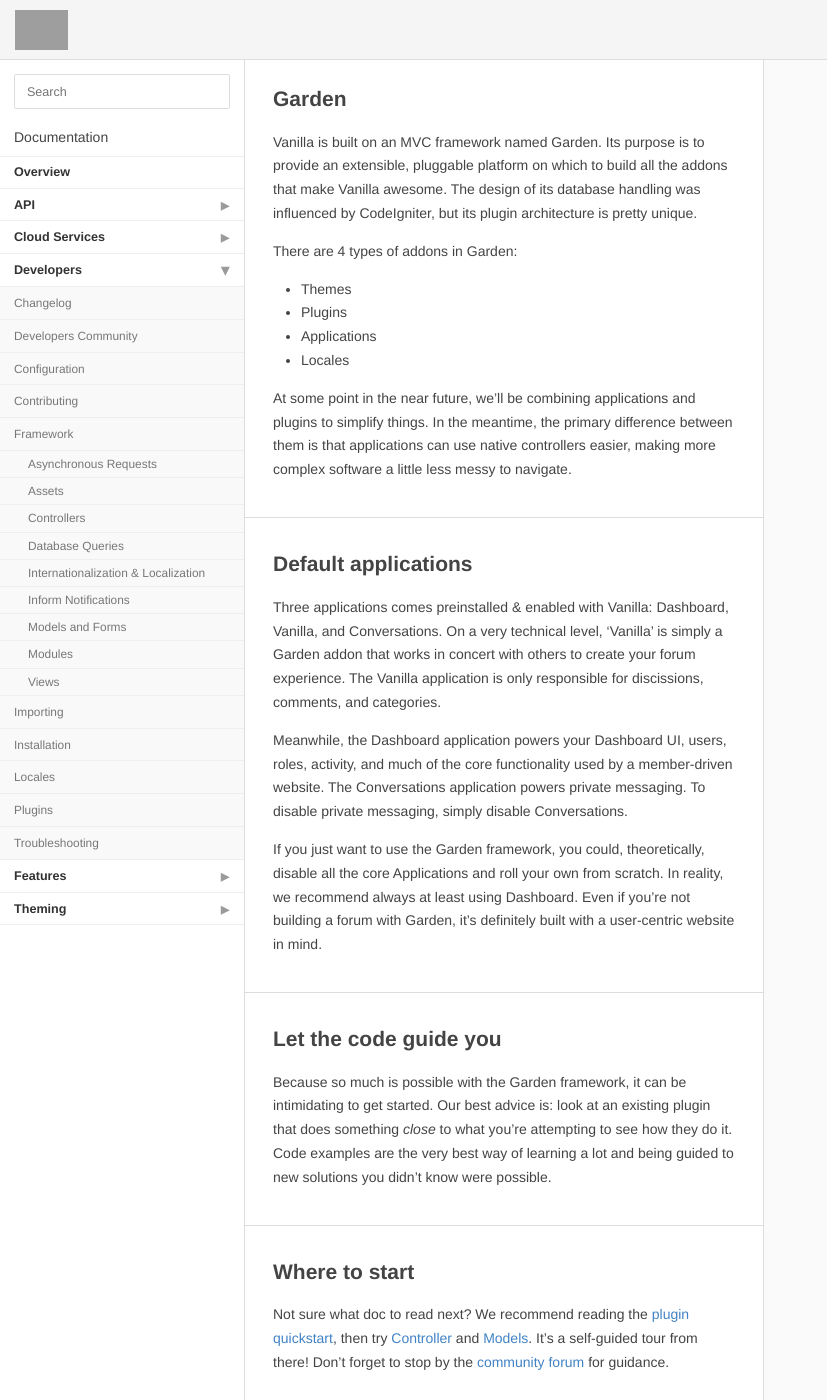
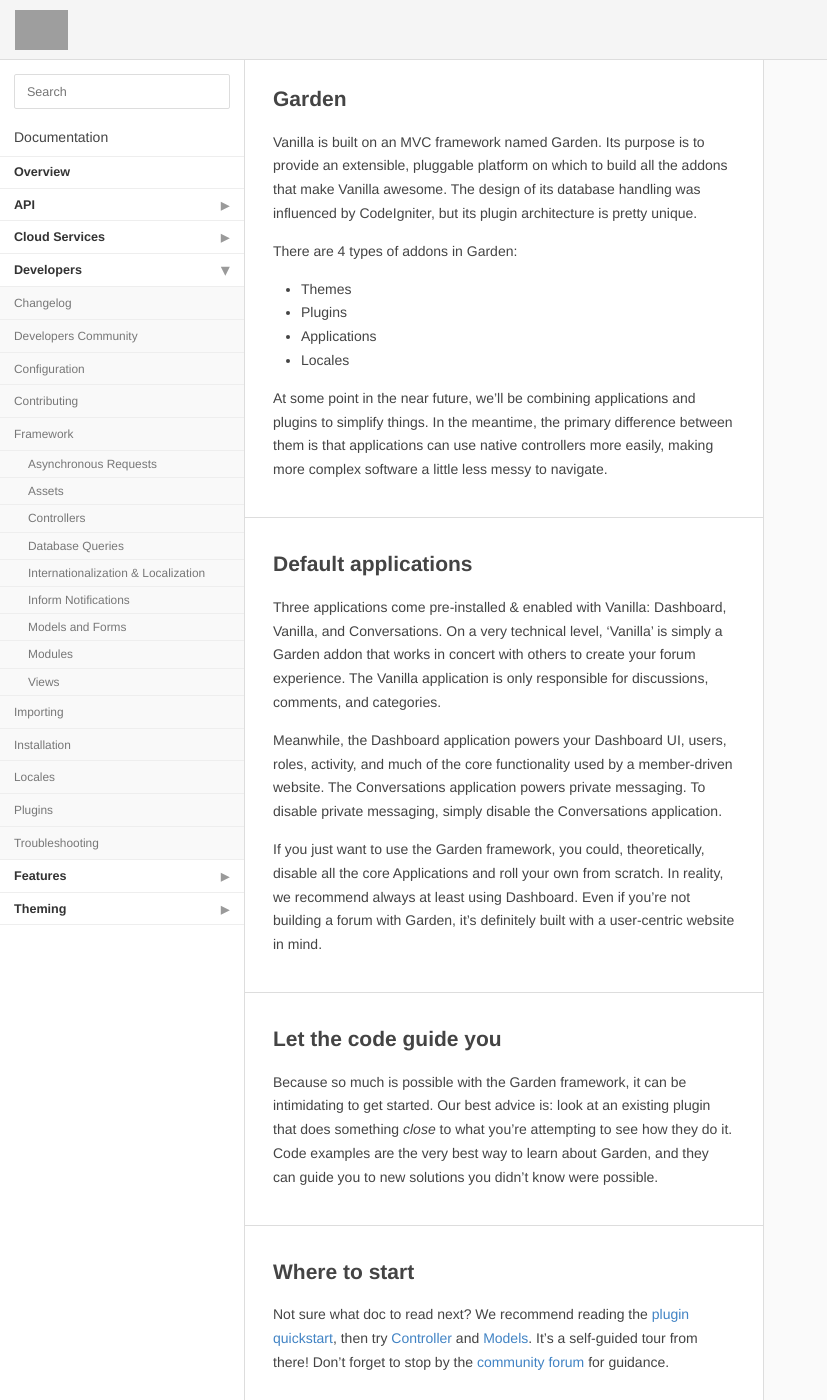
Before and after one commit to hgtonight/vanilladocs, a Jekyll site: the page built from developers/framework/index.md, in a window 1280 px wide and 1400 px high. Shown: the whole window, without its empty margins (0-827 px from the left). Built offline with Jekyll 4.4.1, drawn with Linux system fonts in a browser that asks for light colours; Markdown is read by kramdown in place of the engine named in the settings; grey boxes are pictures that could not be loaded.

Commit message:
Typos and grammar.

```diff
--- a/developers/framework/index.md
+++ b/developers/framework/index.md
@@ -15,19 +15,19 @@
 * Applications
 * Locales
 
-At some point in the near future, we'll be combining applications and plugins to simplify things. In the meantime, the primary difference between them is that applications can use native controllers easier, making more complex software a little less messy to navigate.
+At some point in the near future, we'll be combining applications and plugins to simplify things. In the meantime, the primary difference between them is that applications can use native controllers more easily, making more complex software a little less messy to navigate.
 
 ## Default applications
 
-Three applications comes preinstalled & enabled with Vanilla: Dashboard, Vanilla, and Conversations. On a very technical level, 'Vanilla' is simply a Garden addon that works in concert with others to create your forum experience. The Vanilla application is only responsible for discissions, comments, and categories.
+Three applications come pre-installed & enabled with Vanilla: Dashboard, Vanilla, and Conversations. On a very technical level, 'Vanilla' is simply a Garden addon that works in concert with others to create your forum experience. The Vanilla application is only responsible for discussions, comments, and categories.
 
-Meanwhile, the Dashboard application powers your Dashboard UI, users, roles, activity, and much of the core functionality used by a member-driven website. The Conversations application powers private messaging. To disable private messaging, simply disable Conversations.
+Meanwhile, the Dashboard application powers your Dashboard UI, users, roles, activity, and much of the core functionality used by a member-driven website. The Conversations application powers private messaging. To disable private messaging, simply disable the Conversations application.
 
 If you just want to use the Garden framework, you could, theoretically, disable all the core Applications and roll your own from scratch. In reality, we recommend always at least using Dashboard. Even if you're not building a forum with Garden, it's definitely built with a user-centric website in mind.
 
 ## Let the code guide you
 
-Because so much is possible with the Garden framework, it can be intimidating to get started. Our best advice is: look at an existing plugin that does something *close* to what you're attempting to see how they do it. Code examples are the very best way of learning a lot and being guided to new solutions you didn't know were possible.
+Because so much is possible with the Garden framework, it can be intimidating to get started. Our best advice is: look at an existing plugin that does something *close* to what you're attempting to see how they do it. Code examples are the very best way to learn about Garden, and they can guide you to new solutions you didn't know were possible.
 
 ## Where to start
 
```
